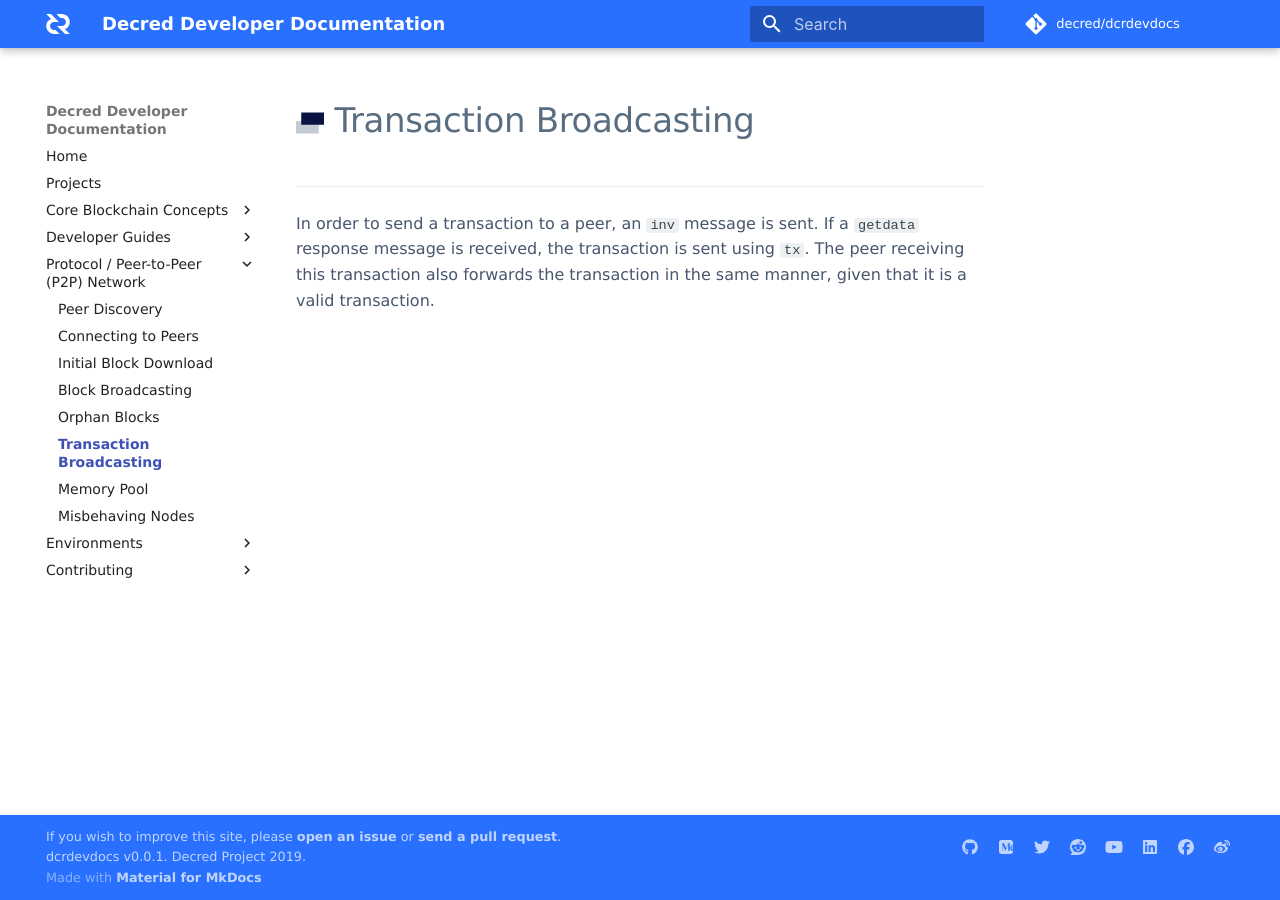
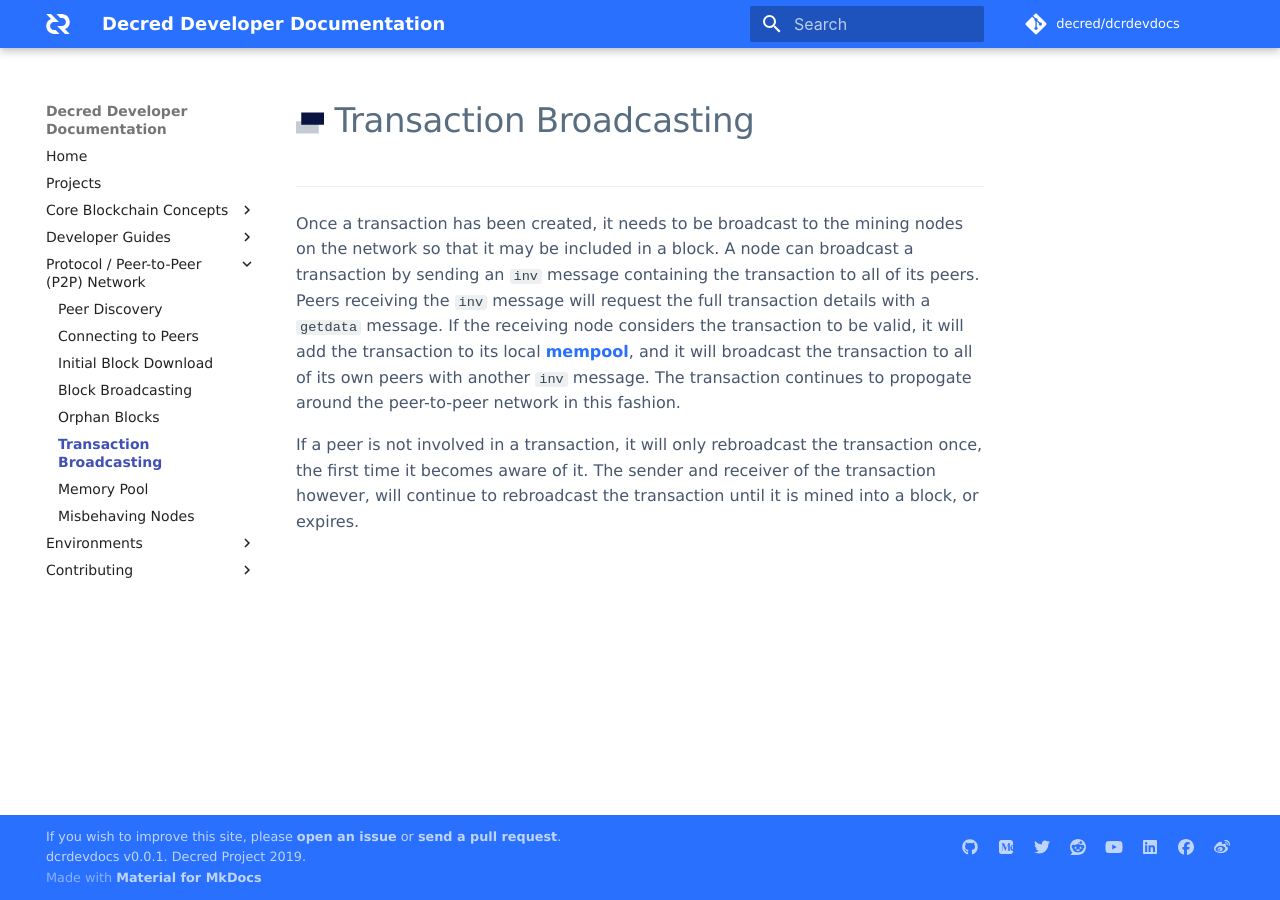
Before and after one commit to decred/dcrdevdocs, an MkDocs documentation site: the page built from docs/protocol-p2p-network/transaction-broadcasting.md, in a window 1280 px wide. Built offline with MkDocs 1.6.1 and Material for MkDocs 9.7.7, drawn with Linux system fonts in a browser that asks for light colours; some web fonts are replaced; comment, search, counter and statistics services are not loaded.

Commit message:
Transaction Broadcasting TODO (#45)

```diff
--- a/docs/protocol-p2p-network/transaction-broadcasting.md
+++ b/docs/protocol-p2p-network/transaction-broadcasting.md
@@ -2,8 +2,19 @@
 
 ---
 
-<!-- TODO jholdstock: Need to validate this paragraph. Also would be good to define `tx` -->
-In order to send a transaction to a peer, an `inv` message is sent.
-If a `getdata` response message is received, the transaction is sent using `tx`.
-The peer receiving this transaction also forwards the transaction in the same manner,
-given that it is a valid transaction.
+Once a transaction has been created, it needs to be broadcast to the mining
+nodes on the network so that it may be included in a block.
+A node can broadcast a transaction by sending an `inv` message containing the
+transaction to all of its peers.
+Peers receiving the `inv` message will request the full transaction details with
+a `getdata` message.
+If the receiving node considers the transaction to be valid, it will add the
+transaction to its local [mempool](memory-pool.md), and it will broadcast the
+transaction to all of its own peers with another `inv` message.
+The transaction continues to propogate around the peer-to-peer network in this
+fashion.
+
+If a peer is not involved in a transaction, it will only rebroadcast the
+transaction once, the first time it becomes aware of it.
+The sender and receiver of the transaction however, will continue to rebroadcast
+the transaction until it is mined into a block, or expires.
```
